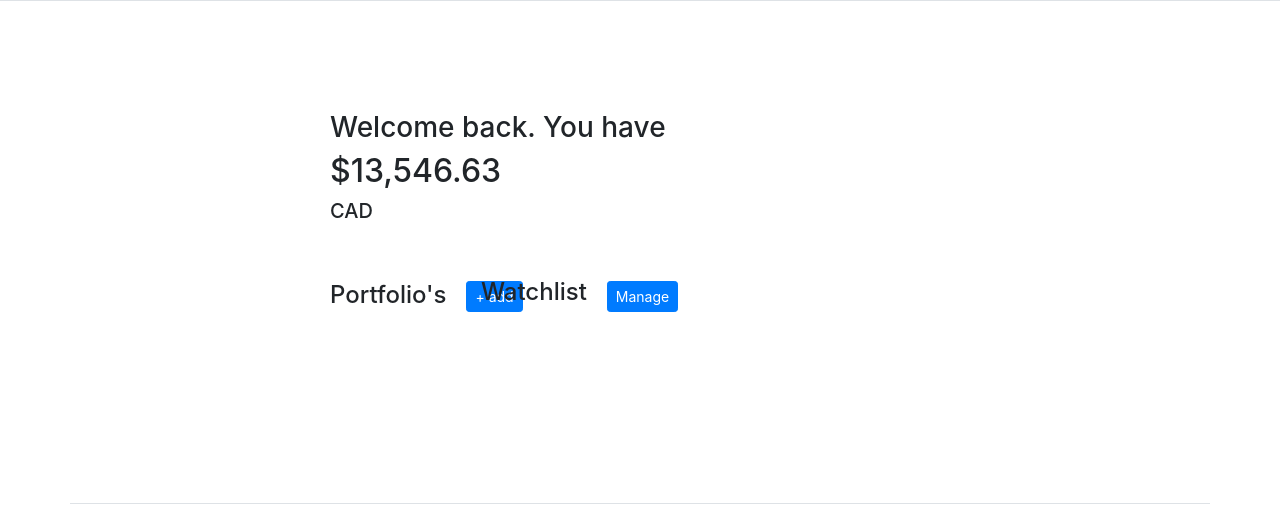
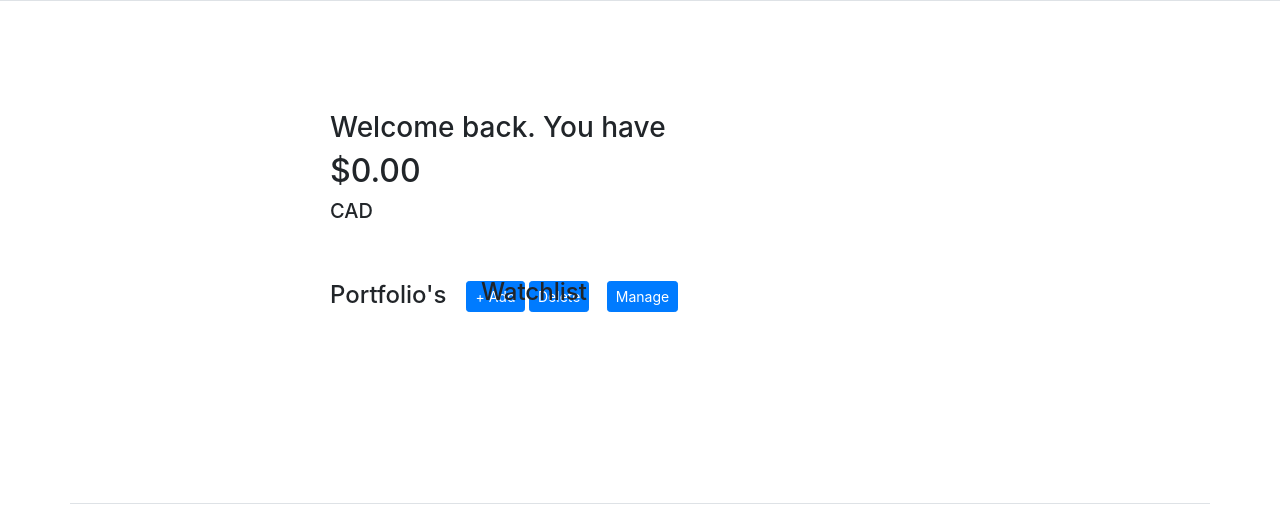
Before and after one commit to TrueDescription/Easy-Track, a Django app: page /portfolio/ in a window 1280 px wide. Shown: the part 58-569 px from the top of the page. Run offline with Django 4.2, Linux system fonts and the light colour scheme; a user stored in the database is signed in; data comes from the database, SQL or seed files in the repository; both versions use the stored data as it was after the commit; some libraries are stand-ins or nearby versions.

Commit message:
delete watch item and portfolio working. Portfolio labels now correctly state the balance of the portfolio in monetary form.

```diff
--- a/etrack/main/templates/main/base.html
+++ b/etrack/main/templates/main/base.html
@@ -6,6 +6,8 @@
     <meta charset="utf-8">
     <meta name="viewport" content="width=device-width, initial-scale=1, shrink-to-fit=no">
     <link rel="stylesheet" href="https://stackpath.bootstrapcdn.com/bootstrap/4.3.1/css/bootstrap.min.css" integrity="sha384-ggOyR0iXCbMQv3Xipma34MD+dH/1fQ784/j6cY/iJTQUOhcWr7x9JvoRxT2MZw1T" crossorigin="anonymous">
+    <script src="https://code.jquery.com/jquery-1.12.4.js"></script>
+
 
 
     <title>Raven</title>
--- a/etrack/main/templates/main/homepage.html
+++ b/etrack/main/templates/main/homepage.html
@@ -142,8 +142,8 @@
 }
 </style>
 
-<section>
-  <div class="container px-4 py-5" id="hanging-icons">
+<section class="hero">
+  <div class="hero-content">
     <h1 class="pb-2 border-bottom">Features of RavenSight</h1>
     <div class="row g-4 py-5 row-cols-1 row-cols-lg-3">
 
--- a/etrack/portfolio/templates/portfolio/portfolioPage.html
+++ b/etrack/portfolio/templates/portfolio/portfolioPage.html
@@ -18,8 +18,8 @@
         }
     .container {
         height: 10em;
-        position: relative
-        margin-bottom: 50px
+        position: relative;
+        margin-bottom: 50px;
     }
     .align-content {
         justify-content: center;
@@ -259,7 +259,9 @@ margin-left: 0px;
                             <h3>Welcome back. You have</h3>
                         </li>
                         <li>
-                            <h2>$13,546.63 </h2> <h5>CAD</h5>
+
+                            <h2>${{total}}</h2> <h5>CAD</h5>
+
                         </li>
                     </ul>
                 </div>
@@ -272,7 +274,42 @@ margin-left: 0px;
                     </li>
                     <li style="padding-left:20px;">
                         <!-- Button trigger modal -->
-                        <button type="button" class="btn btn-primary btn-sm" data-bs-toggle="modal" data-bs-target="#myModal">+ add</button>
+                        <button type="button" class="btn btn-primary btn-sm" data-bs-toggle="modal" data-bs-target="#myModal">+ Add</button>
+                        <button type="button" class="btn btn-primary btn-sm" data-bs-toggle="modal" data-bs-target="#delete">Delete</button>
+                        <!-- Modal -->
+                        <div class="modal fade" id="delete" tabindex="-1" role="dialog" aria-labelledby="myModalLabel" aria-hidden="true">
+                          <div class="vertical-alignment-helper">
+                              <div class="modal-dialog vertical-align-center">
+                                  <div class="modal-content">
+                                      <div class="modal-header">
+                                          <h4 class="modal-title" id="myModalLabel">Delete Portfolio</h4>
+                                      </div>
+                                      <div class="modal-body">
+                                          <form method="post" class="form-group" action="">
+                                              {% csrf_token %}
+                                              <div class="form-floating">
+                                                  <h5></h5>
+                                                  <select class="form-control" aria-label="Default select example" name="deletepf">
+                                                    <option value="">Select Portfolio</option>
+                                                    {% for pf in user.portfolio.all %}
+                                                    <option>{{pf.name}}</option>
+                                                    {% endfor %}
+                                                  </select>
+                                                  <button type="button" class="btn btn-secondary" data-bs-dismiss="modal">Close</button>
+                                                  <button type="submit" class="btn btn-danger" name="deletepf" value="deletepf">Confirm Delete</button>
+                                              </div>
+                                              <div>
+                                              </div>
+                                          </form>
+
+                                      </div>
+                                      <div class="modal-footer">
+
+                                      </div>
+                                  </div>
+                              </div>
+                          </div>
+                      </div>
                         <!-- Modal -->
                         <div class="modal fade" id="myModal" tabindex="-1" role="dialog" aria-labelledby="myModalLabel" aria-hidden="true">
                             <div class="vertical-alignment-helper">
@@ -327,11 +364,23 @@ margin-left: 0px;
                                             <input type="hidden" id="listGroupCheckableRadios3" name="listGroupCheckableRadios" value="" disabled/>
                                             <label class="list-group-item py-3" for="listGroupCheckableRadios5">
                                                 <p> {{pf.name}} </p>
-                                                <div>
+                                                <div onload="numberWithCommas('{{pf.balance}}')">
                                                     <ul>
+
                                                         <li>
                                                             <span class="d-block small opacity-50">Balance</span>
-                                                            <span class="d-block">${{pf.balance}}</span>
+                                                            <span class="d-block" id="{{pf.name}}">$</span>
+                                                            <script>
+                                                              function numberWithCommas(x) {
+                                                                  const res = x.toString().replace(/\B(?=(\d{3})+(?!\d))/g, ",");
+                                                                  const d = '$';
+                                                                  const fini = d.concat(res)
+                                                                  return fini
+                                                              }
+
+                                                              var r = numberWithCommas('{{pf.balance}}')
+                                                              document.getElementById('{{pf.name}}').innerHTML=r;
+                                                            </script>
                                                         </li>
                                                         <li style="margin-left:330px;">
                                                             <span class="d-block small opacity-50">Performance</span>
@@ -372,6 +421,17 @@ margin-left: 0px;
                                                             </div>
                                                             <button type="button" class="btn btn-secondary" data-bs-dismiss="modal">Close</button>
                                                             <button type="submit" class="btn btn-primary" name="savew" value="savew">Save changes</button>
+                                                            <div class="form-floating">
+                                                              <h5 style="margin-top: 10px;">Delete Watch Item</h5>
+                                                              <select class="form-control" aria-label="Default select example" name="deletewi">
+                                                                <option value="">Select WatchItem</option>
+                                                                {% for wi in user.WatchItem.all %}
+                                                                  <option>{{wi.ticker}}</option>
+                                                                {% endfor %}
+
+                                                              </select>
+                                                              <button type="submit" class="btn btn-danger" name="delete" value="delete">Confirm Delete</button>
+                                                          </div>
                                                         </form>
                                                     </div>
                                                     <div class="modal-footer">
--- a/etrack/portfolio/views.py
+++ b/etrack/portfolio/views.py
@@ -1,25 +1,42 @@
+from unicodedata import name
 from django.shortcuts import render, redirect
+from matplotlib import ticker
 from .models import Portfolio, WatchItem
 from django.contrib.auth.decorators import login_required
+from django.contrib.auth.models import User
 
 
 # Create your views here.
 
 @login_required(login_url='login')
 def portfolioView(response):
+    total_mv = 0
+    for pf in Portfolio.objects.filter(user=response.user):
+        total_mv += pf.balance
+
+    total_mv = "{:,.2f}".format(total_mv)
+    context = {'total' : total_mv}
+
     if response.method == "POST":
-        print(response.POST)
+        if response.POST.get('deletepf'):
+            Portfolio.objects.filter(name=response.POST.get('deletepf')).delete()
         if response.POST.get('currency'):
-            print(response.POST.get('name'))
             p = Portfolio(name=response.POST.get('name'), balance=0)
             p.save()
             response.user.portfolio.add(p)
             return redirect('http://127.0.0.1:8000/portfolio/')
         else:
-            w = WatchItem(ticker=response.POST.get('name'))
-            w.save()
-            response.user.WatchItem.add(w)
-            return redirect('http://127.0.0.1:8000/portfolio/')
+            if response.POST.get('delete'):
+                WatchItem.objects.filter(ticker=response.POST.get('deletewi')).delete()
+                return redirect('http://127.0.0.1:8000/portfolio/')
+            else:
+                if WatchItem.objects.filter(user=response.user).filter(ticker=response.POST.get('name').upper()).count() > 0:
+                    return redirect('http://127.0.0.1:8000/portfolio/')
 
+                n = response.POST.get('name').upper()
+                w = WatchItem(ticker=n)
+                w.save()
+                response.user.WatchItem.add(w)
+                return redirect('http://127.0.0.1:8000/portfolio/')
 
-    return render(response, 'portfolio/portfolioPage.html', {})
+    return render(response, 'portfolio/portfolioPage.html', context)
```
Also changed, not shown: etrack/db.sqlite3.
